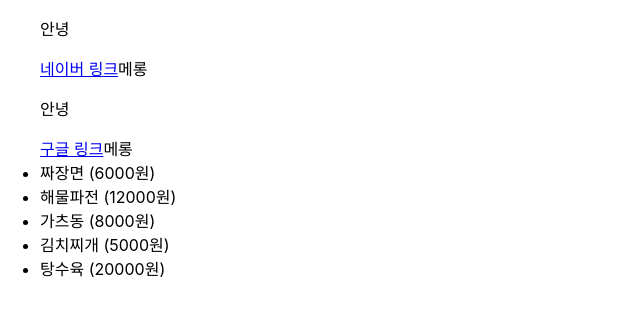
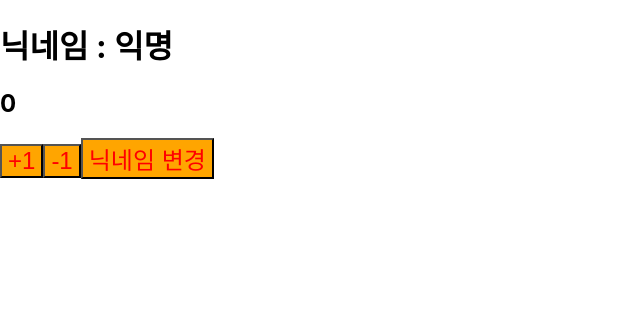
Before and after one commit to flatcalm/react-basic, a React (Create React App) app: page / in a window 1280 px wide. Shown: the top 316 px of the page, without its empty margins (0-640 px from the left). Built offline with nearby package versions, Linux system fonts and the light colour scheme; the HTML template or start-up script is replaced by a standard one.

Commit message:
# 4. useState, useEffect

```diff
--- a/src/App.js
+++ b/src/App.js
@@ -6,6 +6,8 @@
 import ClickEvent from './component/chap01_event/ClickEvent';
 import SubmitEvent from './component/chap01_event/SubmitEvent';
 import FoodList from './component/chap02_props/FoodList';
+import NickName from './component/chap03_state/NickName';
+import Counter from './component/chap03_state/Counter';
 
 // 리액트에서는 하나의 컴포넌트가 여러개의 엘리먼트를 반환할 수 있습니다.
 // JSX를 작성할 때 return 문 안에 반드시 하나의 최상위 태그가 있어야 합니다.
@@ -32,7 +34,7 @@
   // {} 안에서 함수의 호출문이나 변수 참조는 가능.
   return (
     <>
-      <FoodList />
+      <Counter />
     </>
   );
 }
--- /dev/null
+++ b/src/component/chap03_state/Counter.js
@@ -0,0 +1,44 @@
+import React, { useState, useEffect } from 'react'
+
+const Counter = () => {
+
+    const [number, setNumber] = useState(0);
+    const [nick, setNick] = useState('익명');
+
+    const increase = () => setNumber(number + 1);
+    const decrease = () => setNumber(number - 1);
+
+    const changeNick = () => setNick('김철수');
+
+    /*
+    useEffect :
+    - 화면이 처음으로 렌더링(마운트) 될 때 자동으로 호출되는 함수.
+    - 상태값이 변경될 때마다 다시 호출.
+    - 만약에 첫 렌더링 시에만 useEffect를 호출하고 싶다면
+        두 번째 파라미터로 빈 배열(의존성 배열)을 넣으면 된다.
+    - 의존성 배열에 상태변수를 넣으면 해당 상태변수가 업데이트 될 때마다
+        useEffect가 재호출됨.
+    */
+
+    useEffect(() => {
+        // 화면이 처음 렌더링 될 때 fetch를 통해 서버 api를 호출하는 경우,
+        // 처음 1회 호출 후에 또 할 필요가 있을까?
+        console.log('3. useEffect called!!!');
+    }, [nick]);
+
+    console.log('1. component function executed!!!');
+
+  return (
+    <>
+        { console.log('2. rendered html!!!') }
+        <h1>닉네임 : {nick}</h1>
+        <h2>{number}</h2>
+        <button onClick={increase}>+1</button>
+        <button onClick={decrease}>-1</button>
+        <button onClick={changeNick}>닉네임 변경</button>
+    </>
+  );
+
+}
+
+export default Counter;
--- /dev/null
+++ b/src/component/chap03_state/NickName.js
@@ -0,0 +1,31 @@
+import React, { useState } from 'react'
+
+const NickName = () => {
+
+    // useState 훅은 배열을 리턴하는데,
+    // 0번에는 상태 변수값, 1번에는 상태 변수값을 변경할 수 있는 setter 함수가 제공됨.
+
+    // useState의 리턴 타입이 배열이기 때문에 구조 분해 할당을 통해
+    // 쉽게 이름을 지어서 사용 가능 (관례식으로 상태변수값, set상태변수값)
+    const [nickName, setNickName] = useState('김철수');
+    // console.log('result : ', result);
+
+    // let nickName = '김철수';
+
+    const changeNickname = e => {
+        console.log('changeNickname called!!!');
+        // nickName = '척척박사';
+        setNickName('척척박사'); //useState의 setter를 호출해서 상태변수의 값 변경
+        console.log('nickName : ', nickName);
+    }
+
+  return (
+    <>
+        <h1>Hello ~~~ {nickName} </h1>
+        <button className='btn' onClick={changeNickname}>버튼</button>
+        <button className='btn' onClick={() => setNickName('척척석사' )}>버튼2</button>
+    </>
+  )
+}
+
+export default NickName
```
Also changed, not shown: React 2일차.txt.
